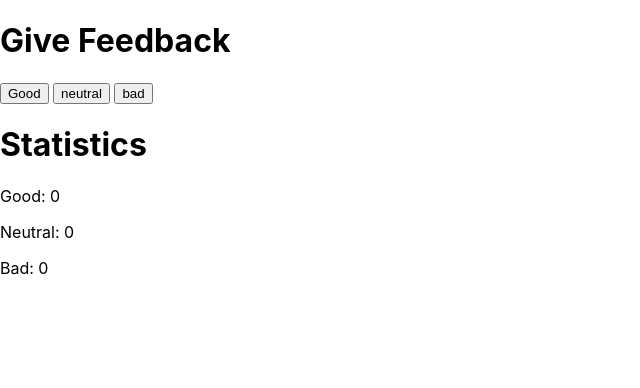
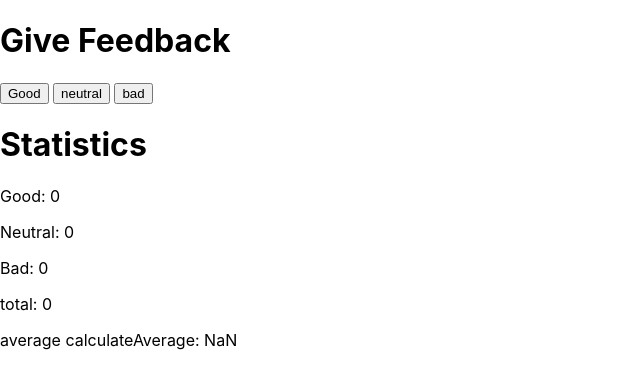
Before and after one commit to gkowalc/fullstackopen, a React (Create React App) app: page / in a window 1280 px wide. Shown: the top 388 px of the page, without its empty margins (0-640 px from the left). Built offline with nearby package versions, Linux system fonts and the light colour scheme.

Commit message:
week1 1.7 exercise

```diff
--- a/src/App.js
+++ b/src/App.js
@@ -5,7 +5,12 @@ const App = () => {
   const [good, setGood] = useState(0)
   const [neutral, setNeutral] = useState(0)
   const [bad, setBad] = useState(0)
+  const calculateAverage = () => {
+      var score = (good - bad)/(good + neutral +bad )
+      return score
 
+
+  }
   return (
     <div>
       <h1>Give Feedback</h1>
@@ -14,6 +19,9 @@ const App = () => {
       <p>Good: {good} </p>
       <p>Neutral: {neutral}</p>
       <p>Bad: {bad}</p>
+      <p>total: {good + neutral + bad}</p>
+
+      <p>average calculateAverage: {(good - bad)/(good + neutral +bad )}</p>
     </div>
   )
 }
```
